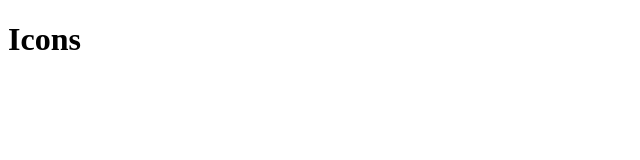
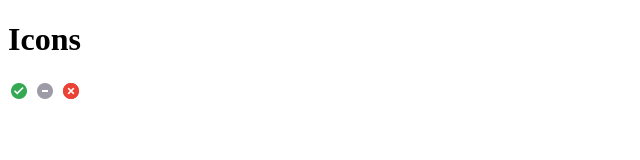
Before and after one commit to fnagy78/icons, a plain HTML site: page index.html in a window 1280 px wide. Shown: the full height of the page, 0-640 px from the left. Drawn offline with Linux system fonts and the light colour scheme.

Commit message:
Update index.html

```diff
--- a/index.html
+++ b/index.html
@@ -1,6 +1,9 @@
 <!DOCTYPE html>
 <html>
-<body>
-<h1>Icons</h1>
+  <body>
+    <h1>Icons</h1>
+    <img src="win.png">
+    <img src="draw.png">
+    <img src="loss.png">
 </body>
 </html>
```
